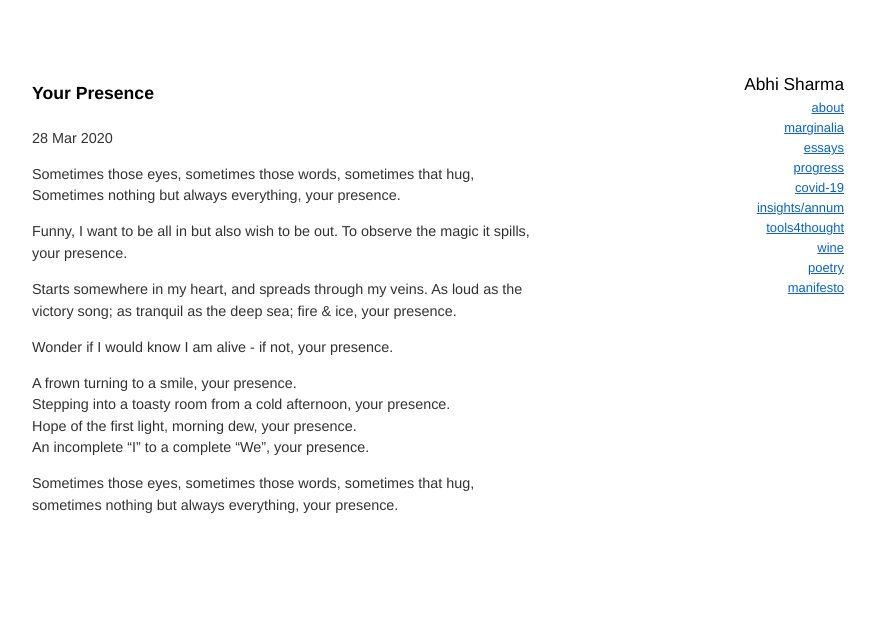
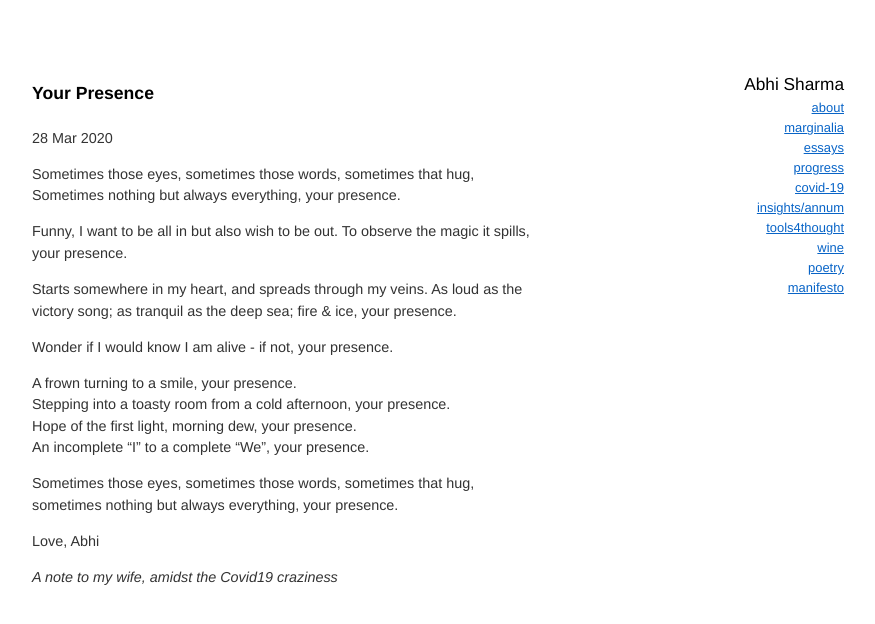
Before and after one commit to abhisharmab/abhisharmab.github.io, a Jekyll site: the page built from poetry/_posts/2020-03-28-your-presence.md, in a window 1280 px wide. Shown: the top 624 px of the page, without its empty margins (192-1067 px from the left). Built offline with Jekyll 4.4.1, drawn with Linux system fonts in a browser that asks for light colours.

Commit message:
your presence

```diff
--- a/poetry/_posts/2020-03-28-your-presence.md
+++ b/poetry/_posts/2020-03-28-your-presence.md
@@ -20,3 +20,8 @@ Hope of the first light, morning dew, your presence.
 An incomplete "I" to a complete "We", your presence.
 
 Sometimes those eyes, sometimes those words, sometimes that hug, sometimes nothing but always everything, your presence.
+
+Love,
+Abhi
+
+_A note to my wife, amidst the Covid19 craziness_
```
